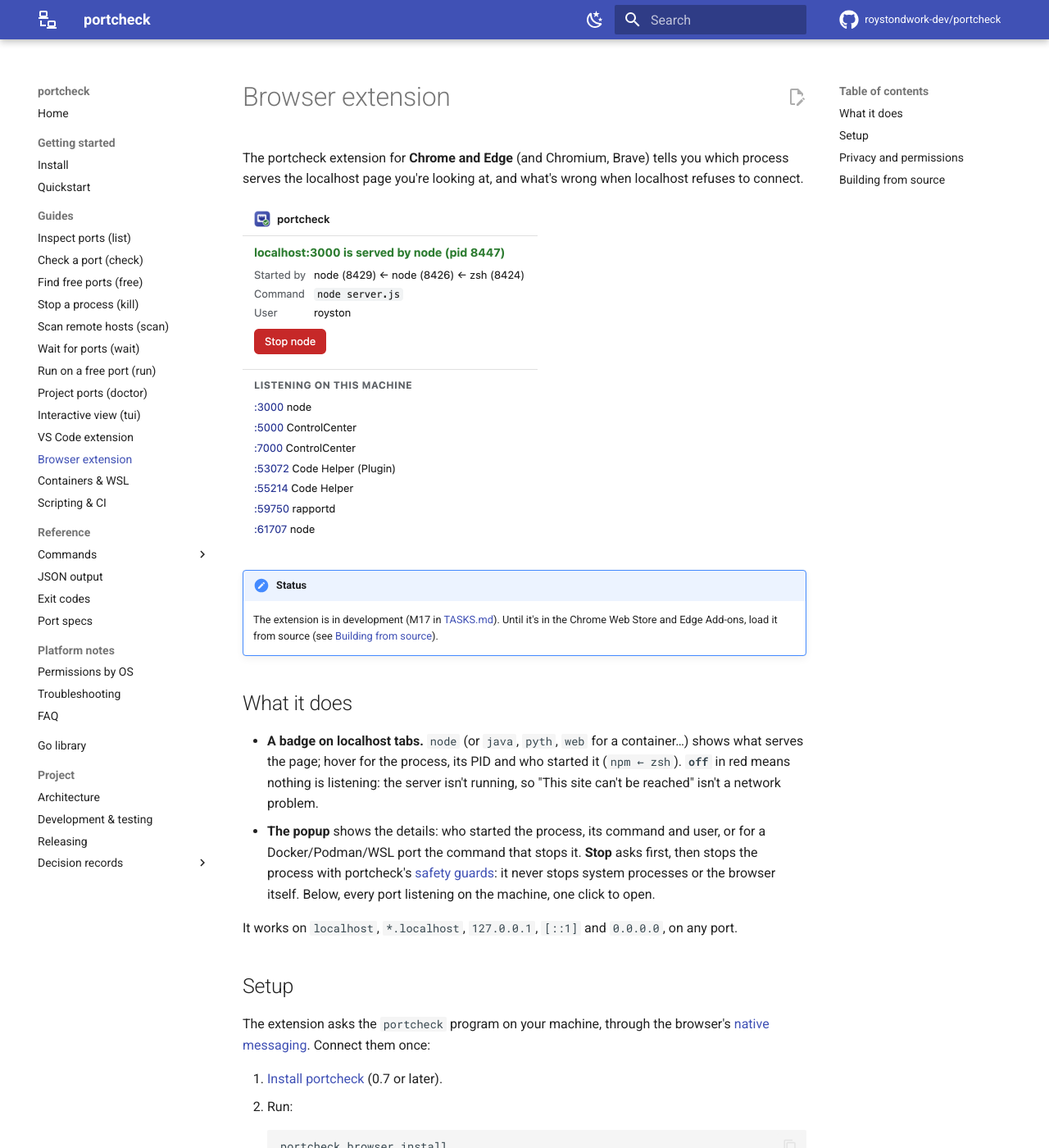
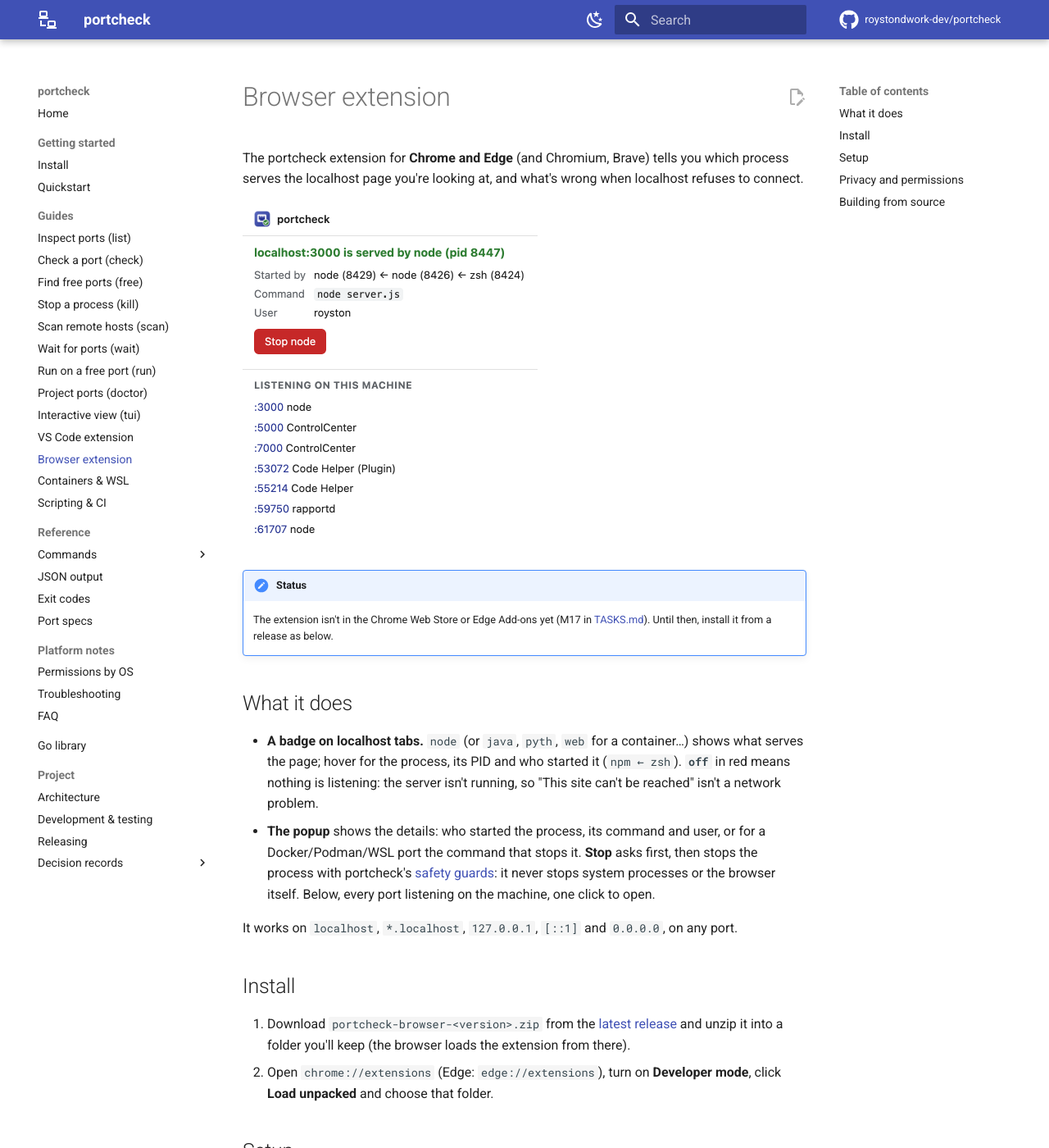
Before and after one commit to roystondwork-dev/portcheck, an MkDocs documentation site: the page built from docs/guide/browser.md, in a window 1280 px wide and 1400 px high. Shown: the whole window at 82% size. Built offline with MkDocs 1.6.1 and Material for MkDocs 9.7.7, drawn with Linux system fonts in a browser that asks for light colours; comment, search, counter and statistics services are not loaded.

Commit message:
feat(release): attach the browser extension to every release
The release workflow builds extensions/browser, checks its version matches
the tag (release-please keeps it in sync), zips it as
portcheck-browser-X.Y.Z.zip with build provenance, and attaches it. The
guide explains loading it in Chrome or Edge until it's in their stores.

Co-Authored-By: Claude Opus 5.5 <noreply@anthropic.com>

```diff
--- a/docs/guide/browser.md
+++ b/docs/guide/browser.md
@@ -7,10 +7,9 @@ refuses to connect.
 ![The portcheck popup for localhost:3000: served by node (pid 8447), started by node ← zsh, its command and user, a Stop button, and the ports listening on this machine](../assets/browser-popup.png){ width="360" }
 
 !!! note "Status"
-    The extension is in development (M17 in
-    [TASKS.md](https://github.com/roystondwork-dev/portcheck/blob/main/TASKS.md)). Until it's
-    in the Chrome Web Store and Edge Add-ons, load it from source (see
-    [Building from source](#building-from-source)).
+    The extension isn't in the Chrome Web Store or Edge Add-ons yet (M17 in
+    [TASKS.md](https://github.com/roystondwork-dev/portcheck/blob/main/TASKS.md)). Until
+    then, install it from a release as below.
 
 ## What it does
 
@@ -25,6 +24,14 @@ refuses to connect.
   one click to open.
 
 It works on `localhost`, `*.localhost`, `127.0.0.1`, `[::1]` and `0.0.0.0`, on any port.
+
+## Install
+
+1. Download `portcheck-browser-<version>.zip` from the
+   [latest release](https://github.com/roystondwork-dev/portcheck/releases/latest) and
+   unzip it into a folder you'll keep (the browser loads the extension from there).
+2. Open `chrome://extensions` (Edge: `edge://extensions`), turn on **Developer mode**,
+   click **Load unpacked** and choose that folder.
 
 ## Setup
 
--- a/release-please-config.json
+++ b/release-please-config.json
@@ -55,7 +55,10 @@
       "extra-files": [
         { "type": "json", "path": "extensions/vscode/package.json", "jsonpath": "$.version" },
         { "type": "json", "path": "extensions/vscode/package-lock.json", "jsonpath": "$.version" },
-        { "type": "json", "path": "extensions/vscode/package-lock.json", "jsonpath": "$.packages[''].version" }
+        { "type": "json", "path": "extensions/vscode/package-lock.json", "jsonpath": "$.packages[''].version" },
+        { "type": "json", "path": "extensions/browser/package.json", "jsonpath": "$.version" },
+        { "type": "json", "path": "extensions/browser/package-lock.json", "jsonpath": "$.version" },
+        { "type": "json", "path": "extensions/browser/package-lock.json", "jsonpath": "$.packages[''].version" }
       ]
     }
   }
```
Also changed, not shown: TASKS.md (+1 -1 lines), docs/releasing.md (+3 -1 lines), 1 other file.
